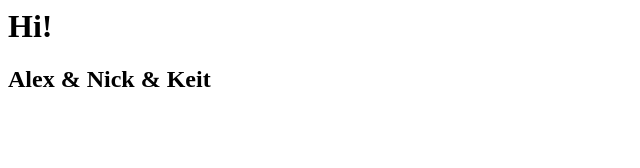
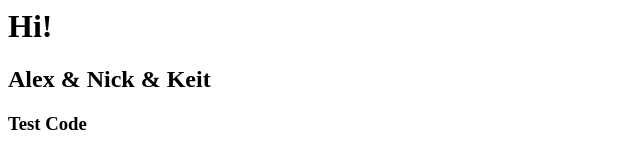
Before and after one commit to AlexViking/coding, a plain HTML site: page index.html in a window 1280 px wide. Shown: the full height of the page, 0-640 px from the left. Drawn offline with Linux system fonts and the light colour scheme.

Commit message:
Update index.html

```diff
--- a/index.html
+++ b/index.html
@@ -1,3 +1,5 @@
 <h1>Hi!</h1>
 
 <h2>Alex & Nick & Keit </h2>
+
+<h3>Test Code</h3>
```
